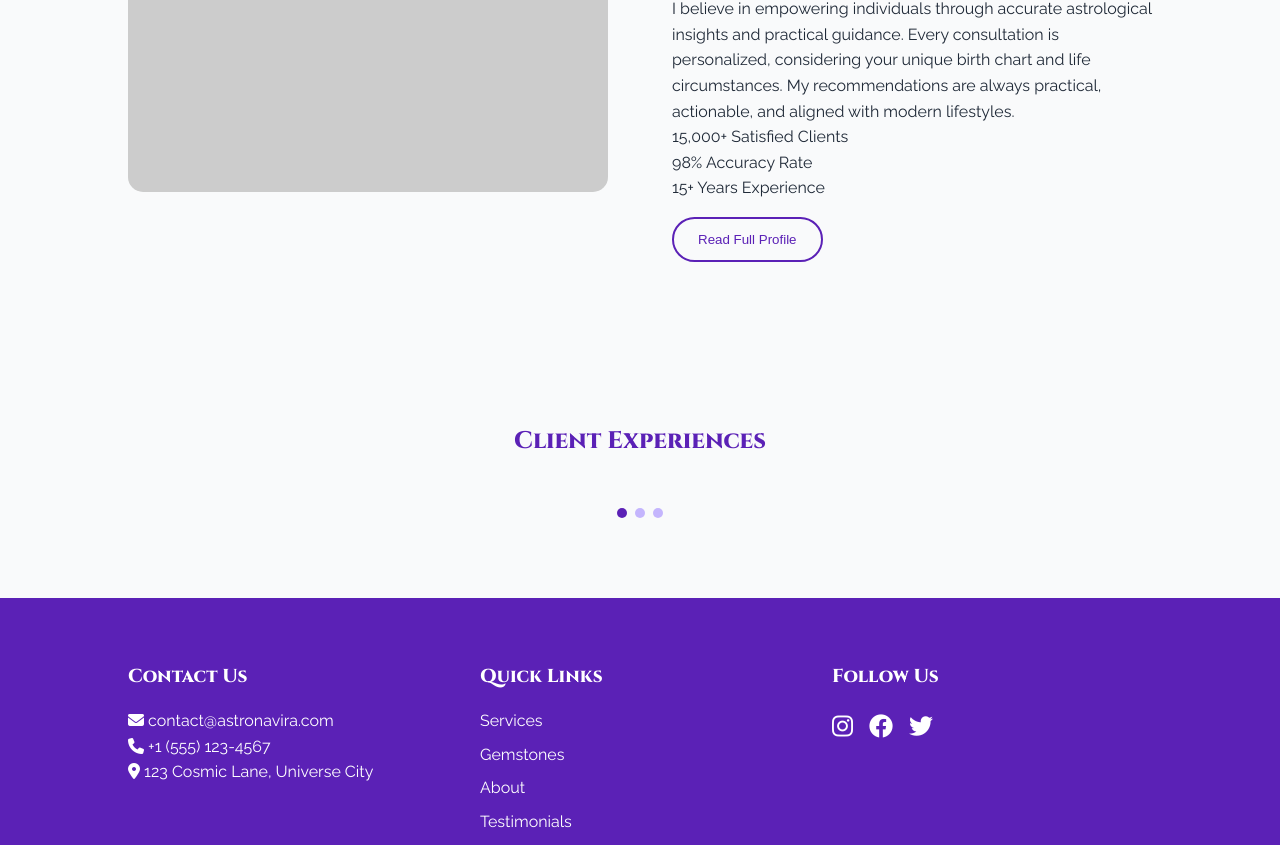
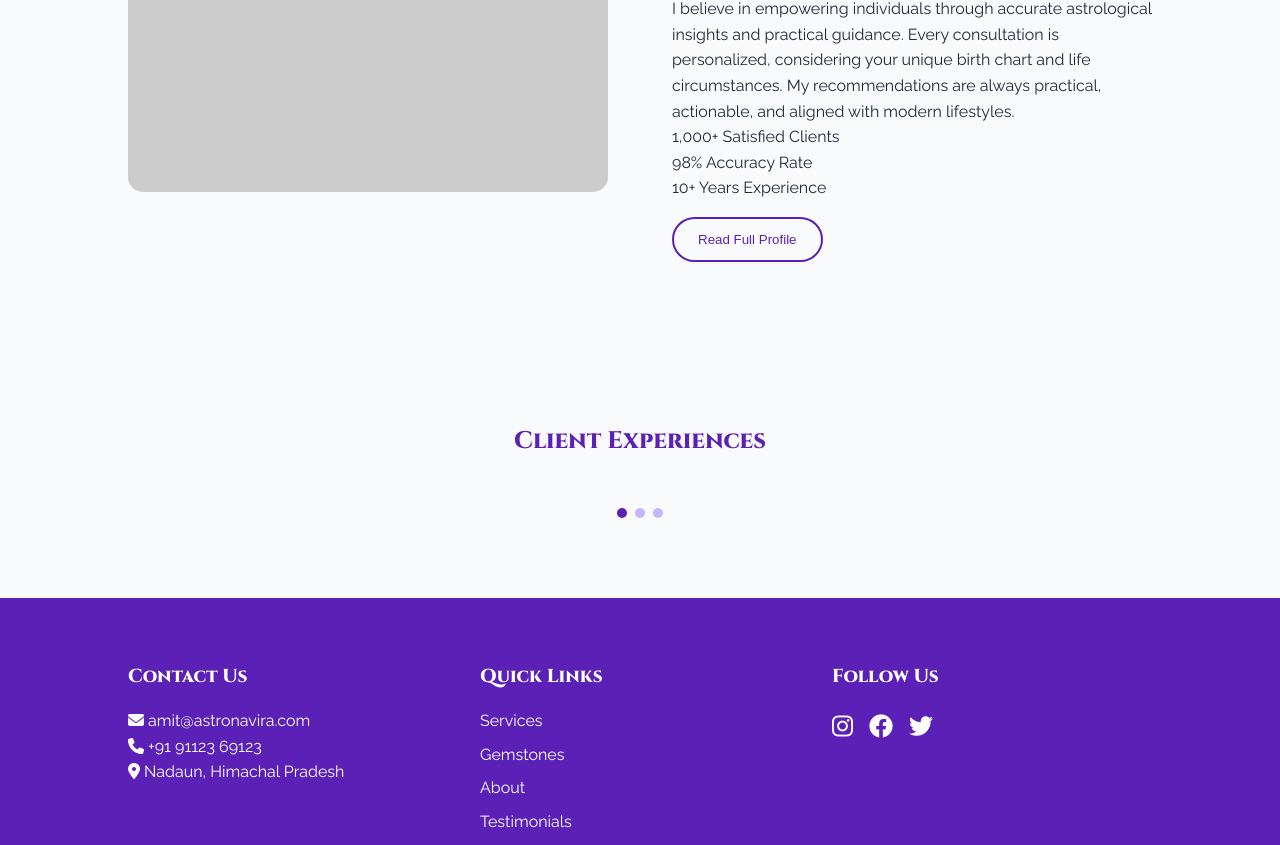
Before and after one commit to gauravvashisht07/ASTROLOGY-WEBSITE, a website: page index.html in a window 1280 px wide. Shown: the part 3939-4784 px from the top of the page. Drawn offline with nearby package versions, Linux system fonts and the light colour scheme; placeholder pictures from the web are drawn by us.

Commit message:
Your Message

```diff
--- a/index.html
+++ b/index.html
@@ -281,7 +281,7 @@
 
                 <div class="achievement-stats">
                     <div class="stat">
-                        <span class="number">15,000+</span>
+                        <span class="number">1,000+</span>
                         <span class="label">Satisfied Clients</span>
                     </div>
                     <div class="stat">
@@ -289,7 +289,7 @@
                         <span class="label">Accuracy Rate</span>
                     </div>
                     <div class="stat">
-                        <span class="number">15+</span>
+                        <span class="number">10+</span>
                         <span class="label">Years Experience</span>
                     </div>
                 </div>
@@ -331,9 +331,9 @@
         <div class="footer-content">
             <div class="footer-section">
                 <h3>Contact Us</h3>
-                <p><i class="fas fa-envelope"></i> contact@astronavira.com</p>
-                <p><i class="fas fa-phone"></i> +1 (555) 123-4567</p>
-                <p><i class="fas fa-location-dot"></i> 123 Cosmic Lane, Universe City</p>
+                <p><i class="fas fa-envelope"></i> amit@astronavira.com</p>
+                <p><i class="fas fa-phone"></i> +91 91123 69123</p>
+                <p><i class="fas fa-location-dot"></i> Nadaun, Himachal Pradesh</p>
             </div>
             <div class="footer-section">
                 <h3>Quick Links</h3>
```
